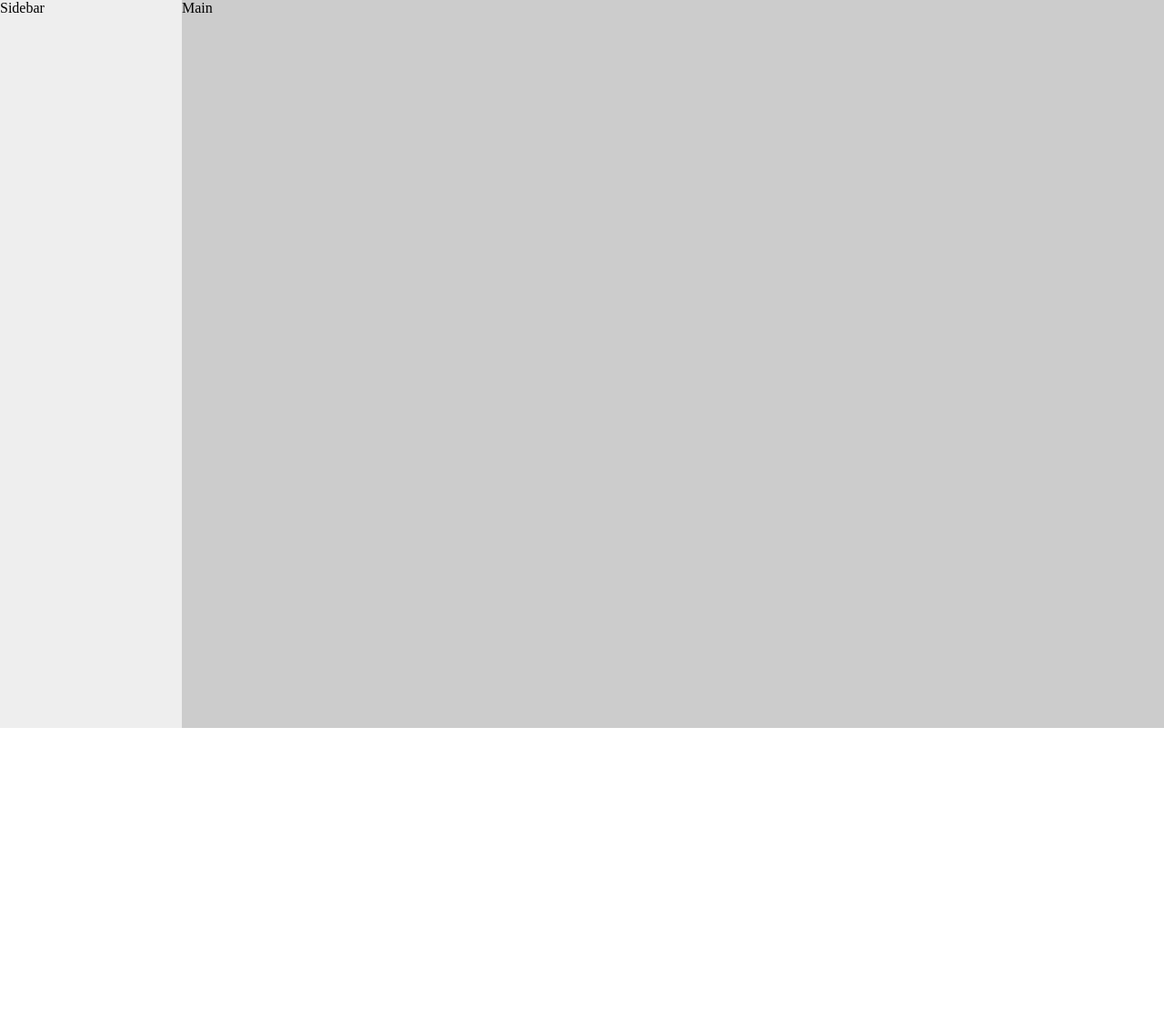
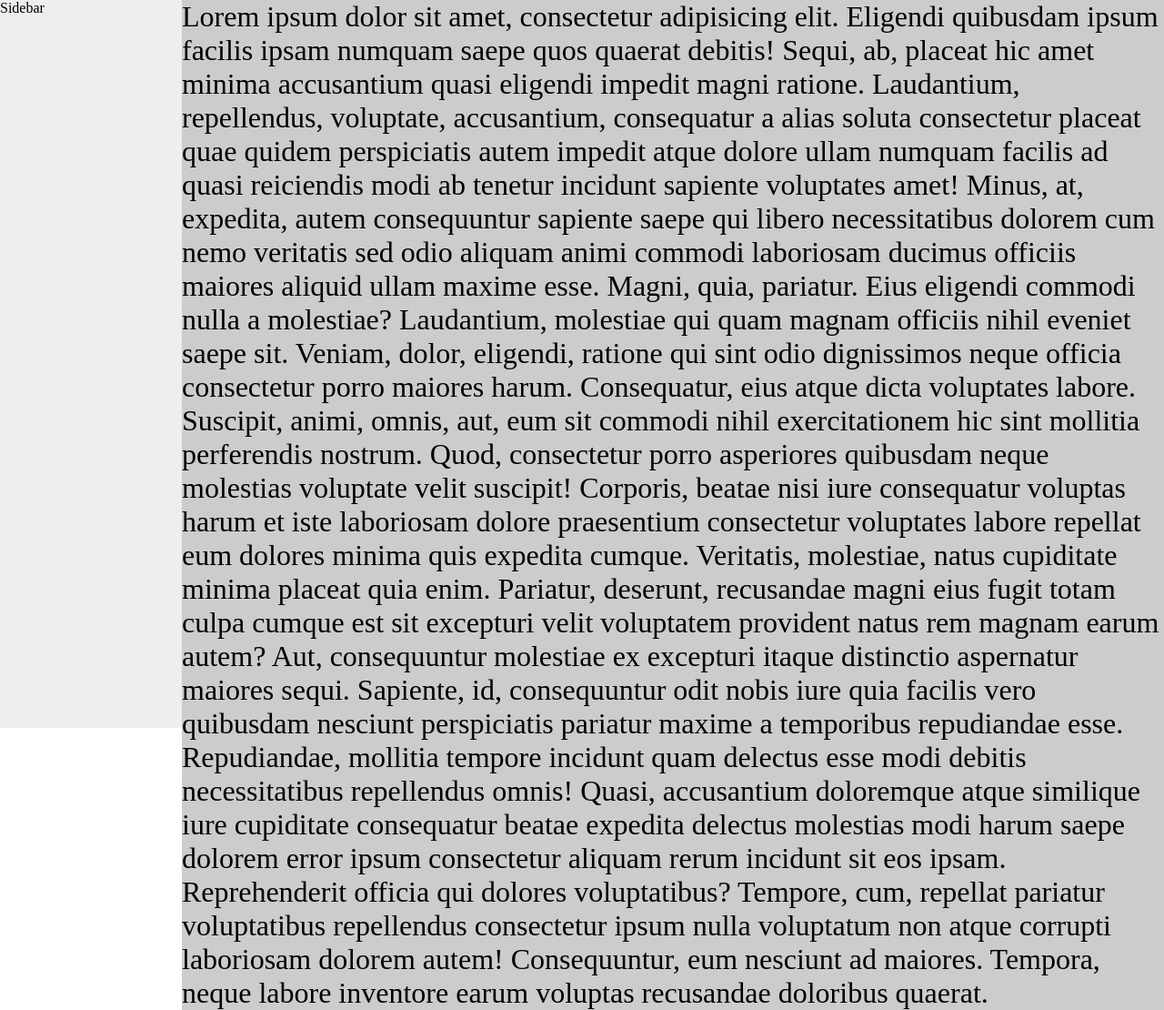
Before and after one commit to bultas/css-kit, a website: page experiments/2column-layout-full-height/index.html in a window 1280 px wide. Shown: the whole page at 91% size. Before the commit the page ends 800 px from the top, so only its background shows below. Drawn offline with Linux system fonts and the light colour scheme.

Commit message:
fix full width columns with long content

```diff
--- a/experiments/2column-layout-full-height/index.html
+++ b/experiments/2column-layout-full-height/index.html
@@ -23,9 +23,13 @@
 		}
 
 		.main {
-			height: 100%;
+			min-height: 100%;
 			margin-left: 200px;
 			background: #ccc;
+		}
+
+		.content {
+			font-size: 2em;
 		}
 
 	</style>
@@ -33,7 +37,20 @@
 <body>
 
 	<div class="sidebar">Sidebar</div>
-	<div class="main">Main</div>
+	<div class="main">
+		<div class="content">
+			<span>Lorem ipsum dolor sit amet, consectetur adipisicing elit. Eligendi quibusdam ipsum facilis ipsam numquam saepe quos quaerat debitis! Sequi, ab, placeat hic amet minima accusantium quasi eligendi impedit magni ratione.</span>
+			<span>Laudantium, repellendus, voluptate, accusantium, consequatur a alias soluta consectetur placeat quae quidem perspiciatis autem impedit atque dolore ullam numquam facilis ad quasi reiciendis modi ab tenetur incidunt sapiente voluptates amet!</span>
+			<span>Minus, at, expedita, autem consequuntur sapiente saepe qui libero necessitatibus dolorem cum nemo veritatis sed odio aliquam animi commodi laboriosam ducimus officiis maiores aliquid ullam maxime esse. Magni, quia, pariatur.</span>
+			<span>Eius eligendi commodi nulla a molestiae? Laudantium, molestiae qui quam magnam officiis nihil eveniet saepe sit. Veniam, dolor, eligendi, ratione qui sint odio dignissimos neque officia consectetur porro maiores harum.</span>
+			<span>Consequatur, eius atque dicta voluptates labore. Suscipit, animi, omnis, aut, eum sit commodi nihil exercitationem hic sint mollitia perferendis nostrum. Quod, consectetur porro asperiores quibusdam neque molestias voluptate velit suscipit!</span>
+			<span>Corporis, beatae nisi iure consequatur voluptas harum et iste laboriosam dolore praesentium consectetur voluptates labore repellat eum dolores minima quis expedita cumque. Veritatis, molestiae, natus cupiditate minima placeat quia enim.</span>
+			<span>Pariatur, deserunt, recusandae magni eius fugit totam culpa cumque est sit excepturi velit voluptatem provident natus rem magnam earum autem? Aut, consequuntur molestiae ex excepturi itaque distinctio aspernatur maiores sequi.</span>
+			<span>Sapiente, id, consequuntur odit nobis iure quia facilis vero quibusdam nesciunt perspiciatis pariatur maxime a temporibus repudiandae esse. Repudiandae, mollitia tempore incidunt quam delectus esse modi debitis necessitatibus repellendus omnis!</span>
+			<span>Quasi, accusantium doloremque atque similique iure cupiditate consequatur beatae expedita delectus molestias modi harum saepe dolorem error ipsum consectetur aliquam rerum incidunt sit eos ipsam. Reprehenderit officia qui dolores voluptatibus?</span>
+			<span>Tempore, cum, repellat pariatur voluptatibus repellendus consectetur ipsum nulla voluptatum non atque corrupti laboriosam dolorem autem! Consequuntur, eum nesciunt ad maiores. Tempora, neque labore inventore earum voluptas recusandae doloribus quaerat.</span>
+		</div>
+	</div>
 
 </body>
 </html>
```
